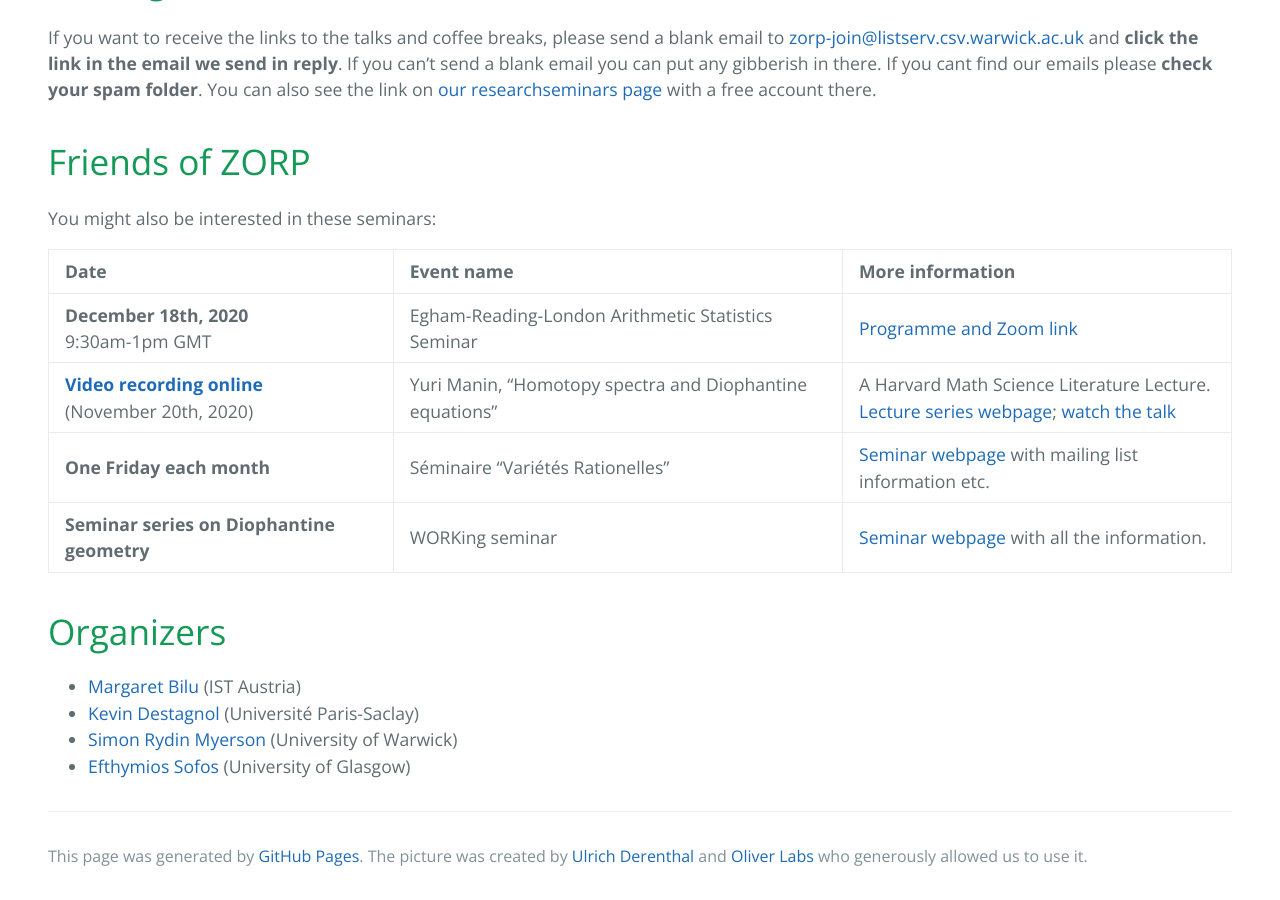
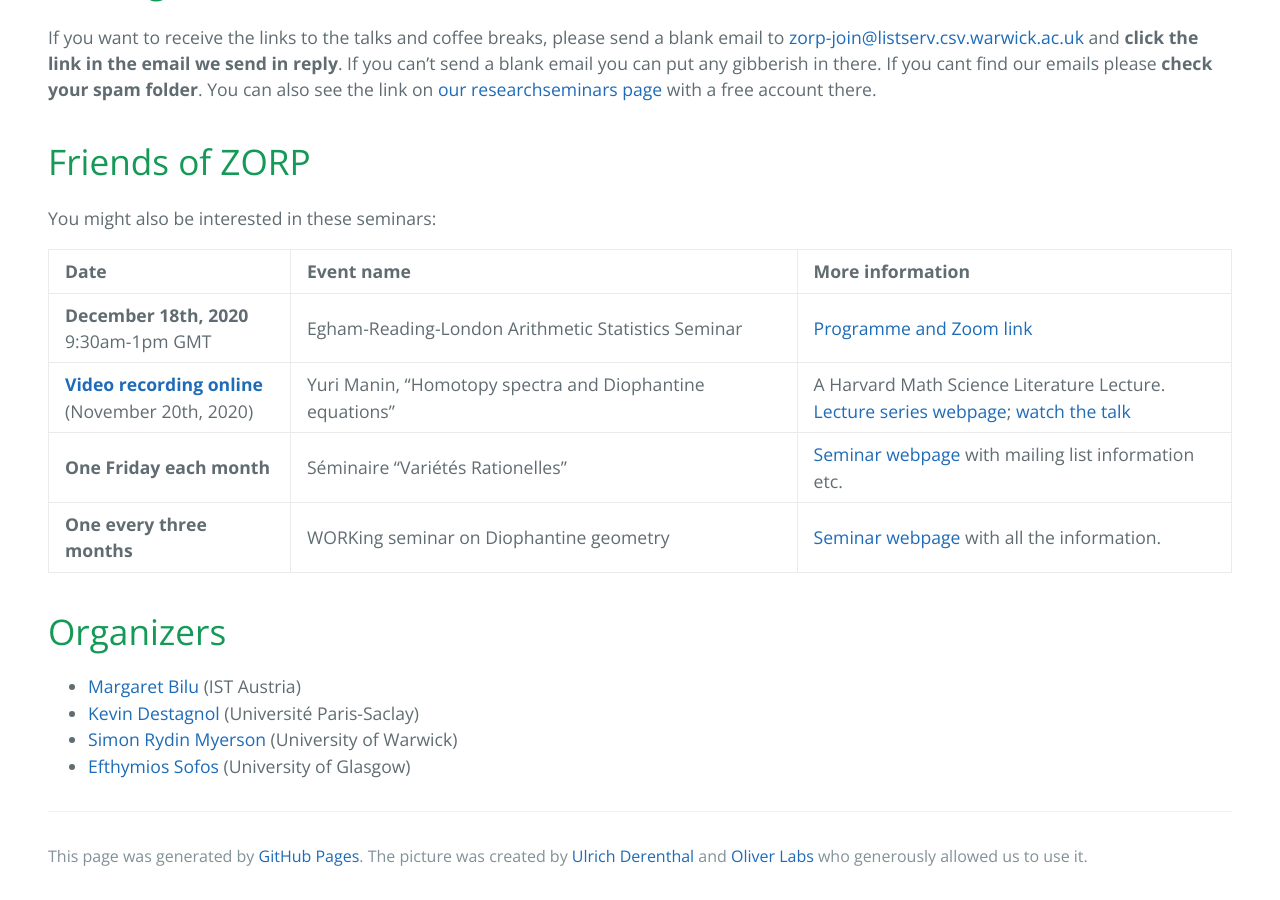
Before and after one commit to zoom-on-rational-points/zoom-on-rational-points.github.io, a Jekyll site: the page built from index.md, in a window 1280 px wide and 900 px high, scrolled down 1328 px. Built offline with Jekyll 4.4.1, drawn with Linux system fonts in a browser that asks for light colours; our own code applies the rules of GitHub Pages for plain Markdown files.

Commit message:
Update index.md

```diff
--- a/index.md
+++ b/index.md
@@ -30,7 +30,7 @@ You might also be interested in these seminars:
 | **December 18th, 2020** <br> 9:30am-1pm GMT| Egham-Reading-London Arithmetic Statistics Seminar  | <a href="https://reynoldfregoli.wixsite.com/website">Programme and Zoom link</a> |
 | **<a href="https://www.youtube.com/watch?v=0LRjvyldpCw">Video recording online</a>** <br> (November 20th, 2020) | Yuri Manin, "Homotopy spectra and Diophantine equations" | A Harvard Math Science Literature Lecture.<br> <a href="https://cmsa.fas.harvard.edu/literature-lecture-series/">Lecture series webpage</a>; <a href="https://www.youtube.com/watch?v=0LRjvyldpCw">watch the talk</a>|
 | **One Friday each month** | S&eacute;minaire "Vari&eacute;t&eacute;s Rationelles" | <a href="https://webusers.imj-prg.fr/~cyril.demarche/SVR/SVR.html">Seminar webpage</a> with mailing list information etc. |
-| **Seminar series on Diophantine geometry** | WORKing seminar | <a href="https://sites.google.com/site/netandogra/working-seminar">Seminar webpage</a> with all the information. |
+| **One every three months** | WORKing seminar on Diophantine geometry | <a href="https://sites.google.com/site/netandogra/working-seminar">Seminar webpage</a> with all the information. |
 
 
 
```
